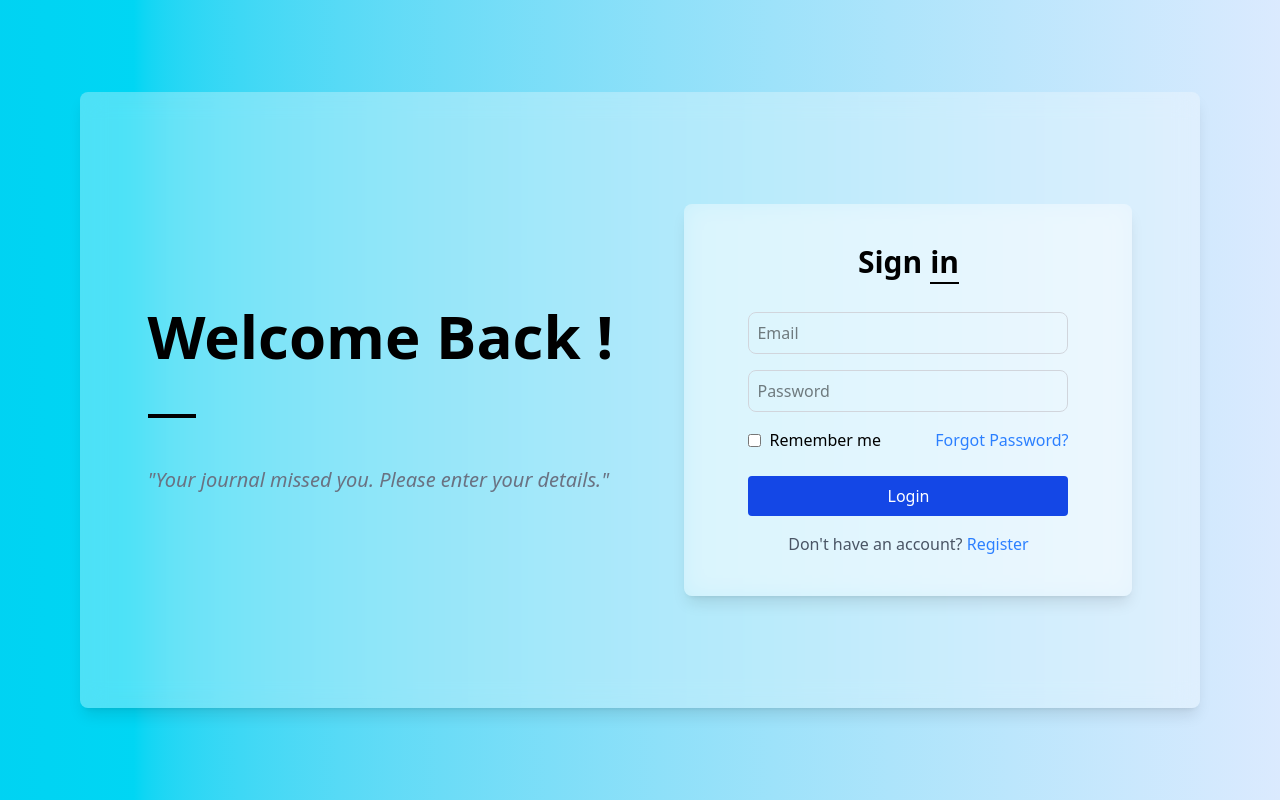
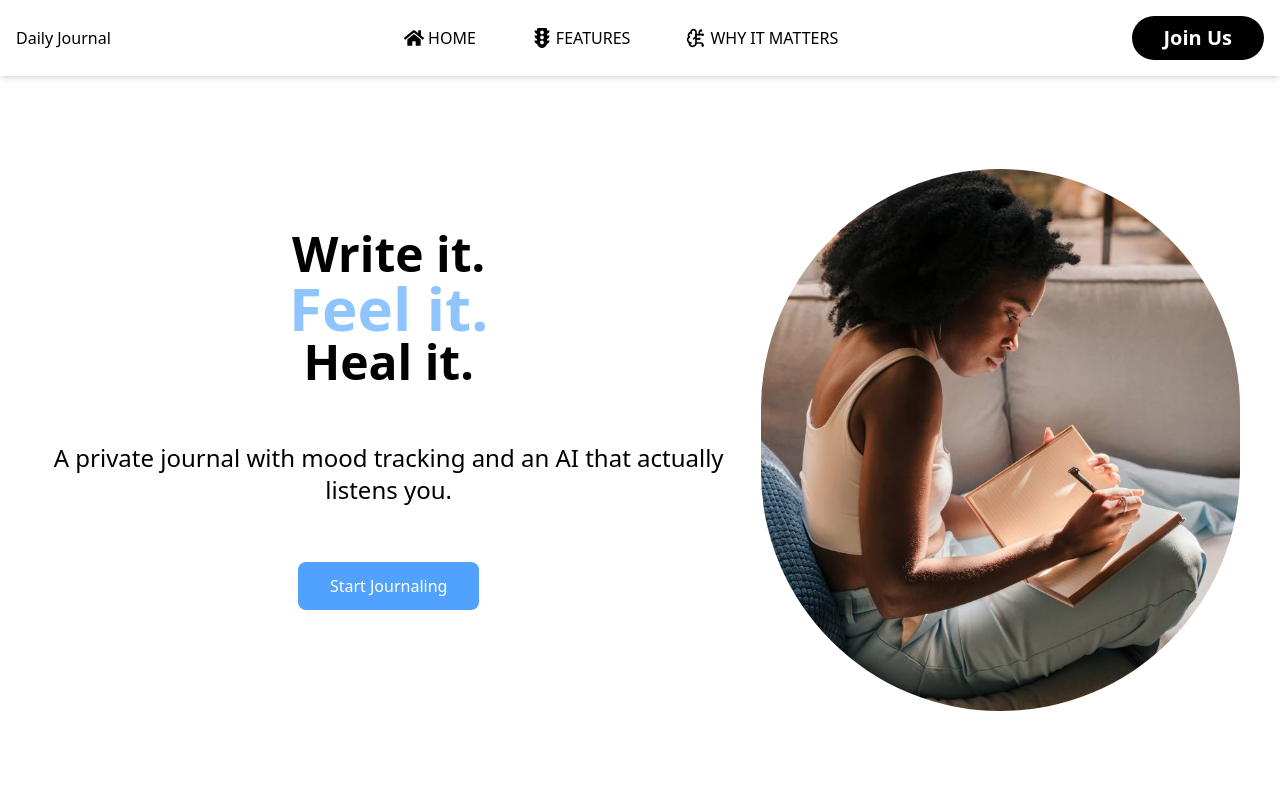
Before and after one commit to KirimiOnesmus/journal_app, a React (Vite) app in the folder client/: page / in a window 1280 px wide. Built offline with nearby package versions, Linux system fonts and the light colour scheme.

Commit message:
Landing Page Starting

```diff
--- a/client/src/App.jsx
+++ b/client/src/App.jsx
@@ -1,7 +1,7 @@
 import React from 'react'
 // import Login from './pages/Login'
 // import Register from './pages/Register'
-import { Login,Register,Profile } from './pages'
+import {Homepage,Login,Register,Profile } from './pages'
 import { BrowserRouter, Routes, Route } from 'react-router-dom'
 import './App.css'
 
@@ -10,7 +10,8 @@ function App() {
   return (
     <BrowserRouter>
       <Routes>
-        <Route path="/" element={<Login />} />
+        <Route path="/" element={<Homepage />} />
+        <Route path="/login" element={<Login />} />
         <Route path="/register" element={<Register />} />
         <Route path="/profile" element={<Profile/>} />
       </Routes>
--- /dev/null
+++ b/client/src/components/Header.jsx
@@ -0,0 +1,24 @@
+import React from 'react'
+import { FaHome,FaTrafficLight } from "react-icons/fa";
+import { LuBrainCircuit } from "react-icons/lu";
+const Header = () => {
+  return (
+    <div className='flex justify-between items-center p-4 fixed text-balck shadow-md backdrop-blur-sm w-full bg-transparent'>
+        <div className="logo">
+            <a href="#">Daily Journal</a>
+        </div>
+        <div className="nav-links flex space-x-14 uppercase">
+            <a href="/"
+            className='hover:text-blue-500 hover:text-xl hover:font-semibold  flex items-center gap-1 transition duration-500'><FaHome className='text-xl'/>Home</a>
+            <a href="/" className='hover:text-blue-500 hover:text-xl hover:font-semibold flex items-center gap-1 transition duration-500'><FaTrafficLight className='text-xl'/>Features</a>
+            <a href="/" className='hover:text-blue-500 hover:text-xl hover:font-semibold flex items-center gap-1 transition duration-500'><LuBrainCircuit className='text-xl'/>Why it Matters</a>
+
+        </div>
+        <button className='bg-black text-white px-8 py-2 rounded-full  transition duration-200'>
+            <a href="/login" className='text-xl font-bold'>Join Us</a>
+        </button>
+    </div>
+  )
+}
+
+export default Header
--- /dev/null
+++ b/client/src/components/index.js
@@ -0,0 +1 @@
+export{default as Header} from './Header';
--- /dev/null
+++ b/client/src/pages/Homepage.jsx
@@ -0,0 +1,34 @@
+import React from 'react'
+import{Header} from '../components'
+import Journaling from '../assets/Journaling.jpg'
+
+const Homepage = () => {
+  return (
+    <div className=' flex flex-col'>
+      <div>
+        <Header/>
+      </div>
+      <div className='flex justify-between items-center min-h-screen gap-6 w-full'>
+        <div className='flex flex-col justify-center items-start  text-center p-8 w-full'>
+          <h2 className='w-full text-5xl px-50 font-bold py-10'>Write it. <span className='text-6xl text-blue-300'>Feel it.</span> Heal it.</h2>
+          <p className='w-full text-2xl py-4'>A private journal with mood tracking and an AI that actually listens you.</p>
+          <div className='w-full flex flex-col items-center justify-center'>
+               <button
+                className='bg-blue-400 text-white px-8 py-3 rounded-lg transition duration-200 flex items-center mt-10 cursor-pointer'
+                onClick={() => window.location.href = '/register'}>
+               Start Journaling
+              </button>
+          </div>
+
+        </div>
+        <div className='flex flex-col items-center justify-center mt-10  '>
+          <img src={Journaling} alt="Journaling Illustartion" className='rounded-full mr-20 mt-10 ' />
+        </div>
+
+      </div>
+
+    </div>
+  )
+}
+
+export default Homepage
--- a/client/src/pages/Profile.jsx
+++ b/client/src/pages/Profile.jsx
@@ -59,7 +59,11 @@ const Profile = () => {
 
                         </textarea>
                 </div>
-                <button className='bg-blue-500 py-2 px-4 my-6 md:mx-6 md:my-0 md:mt-2 text-xl text-white rounded-md w-full md:w-60 cursor-pointer'>Update Information</button>
+                <div>
+                    <button className='bg-blue-500 py-2 px-4 my-6 md:mx-6 md:my-0 md:mt-2 text-xl text-white rounded-md w-full md:w-60 cursor-pointer'>Update Information</button>
+                    <button className='bg-red-500 py-2 px-4 my-6 md:mx-6 md:my-0 md:mt-2 text-xl text-white rounded-md w-full md:w-60 cursor-pointer'>Delete Account</button>
+                </div>
+
             </form>
 
         </div>
--- a/client/src/pages/index.js
+++ b/client/src/pages/index.js
@@ -1,3 +1,5 @@
+
+export { default as Homepage } from './Homepage';
 export { default as Login } from './Login';
 export { default as Register } from './Register';
 export{default as Profile} from './profile';
```
Also changed, not shown: client/src/assets/Journaling.jpg (added), client/src/assets/background.jpg (added), client/src/components/Footer.jsx (added).
